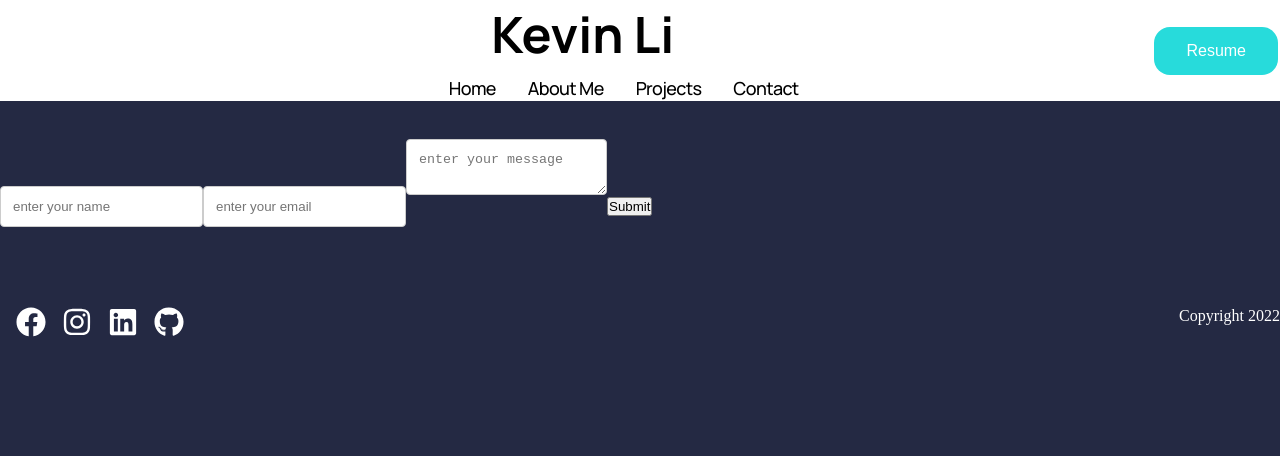
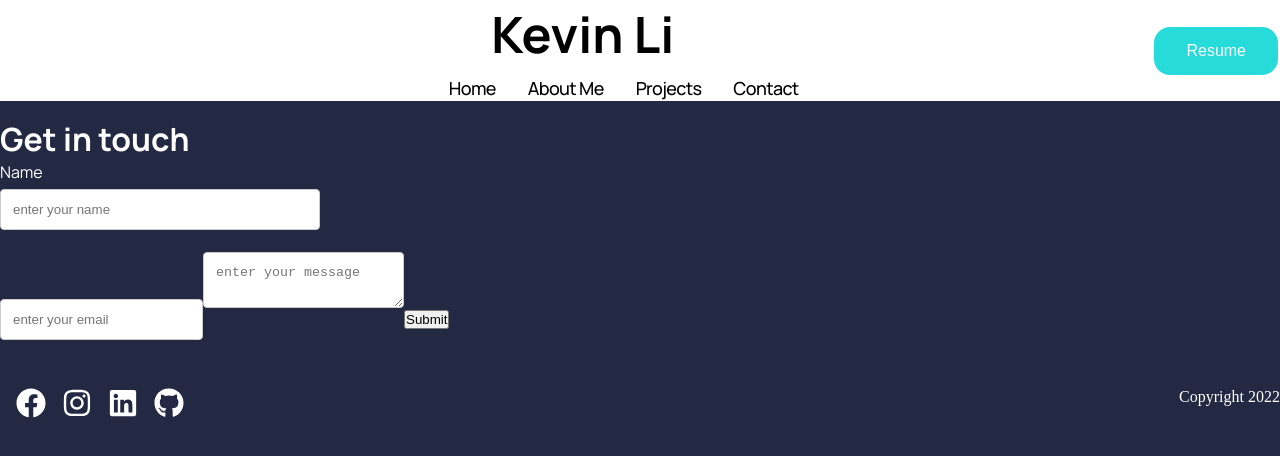
Before and after one commit to nopeanut/kevin_website, a React (Create React App) app: page /contact in a window 1280 px wide. Shown: the top 456 px of the page. Built offline with nearby package versions, Linux system fonts and the light colour scheme.

Commit message:
testing form #2

```diff
--- a/src/components/form/TheForm.jsx
+++ b/src/components/form/TheForm.jsx
@@ -4,10 +4,14 @@
 const TheForm = () => {
   return (
     <div className='the_form_main'>
-        <div className='the_form_main'>
+        <h1>Get in touch</h1>
+        <div className='the_form_input'>
             <form name = "contact-form" method = "POST" data-netlify = "true">
                 <input type = "hidden" name = "form-name" value = "contact-form" />
-                <input type = "text" placeholder = "enter your name" name = "name"/>
+                <div className='the_form_stuff'>
+                    <label for="name">Name</label>
+                    <input type = "text" placeholder = "enter your name" name = "name"/>
+                </div>
                 <input type = "text" placeholder = "enter your email" name = "email"/>
                 <textarea placeholder = "enter your message" name = "message"/>
                 <button type = "submit">Submit</button>
```
